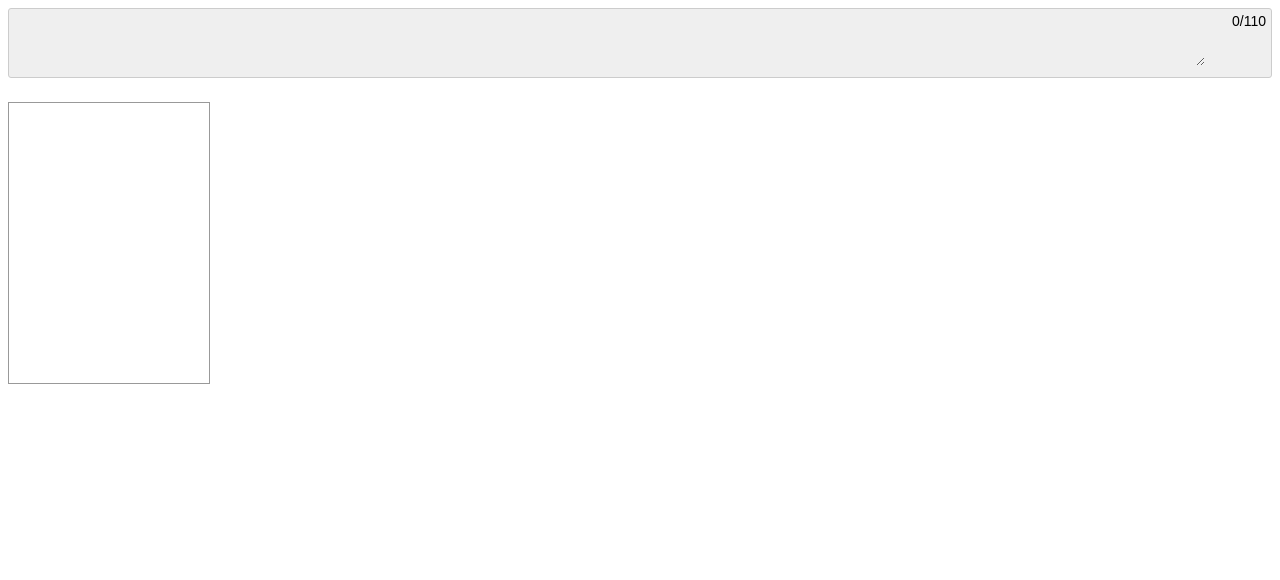
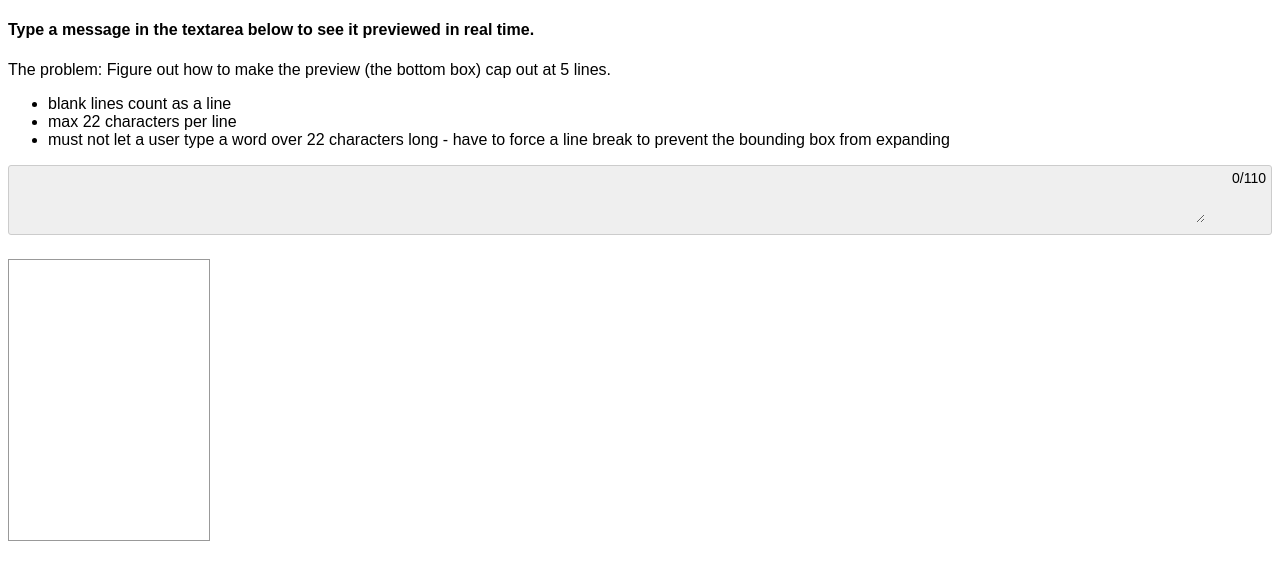
Before and after one commit to rivvid/count-lines, a plain HTML site: page index.html in a window 1280 px wide. Drawn offline with nearby package versions, Linux system fonts and the light colour scheme.

Commit message:
adding instructions

```diff
--- a/index.html
+++ b/index.html
@@ -19,6 +19,14 @@
 </head>
 
 <body ng-app="TheApp" ng-controller="TheCtrl">
+
+	<h4>Type a message in the textarea below to see it previewed in real time.</h4>
+	<p>The problem: Figure out how to make the preview (the bottom box) cap out at 5 lines.</p>
+	<ul>
+		<li>blank lines count as a line</li>
+		<li>max 22 characters per line</li>
+		<li>must not let a user type a word over 22 characters long - have to force a line break to prevent the bounding box from expanding</li>
+	</ul>
 
 	<div class="written-message-input-wrapper">
 		<textarea class="msd-elastic" maxlength="110" ng-model="giftMessageText" rows="3"></textarea>
```
